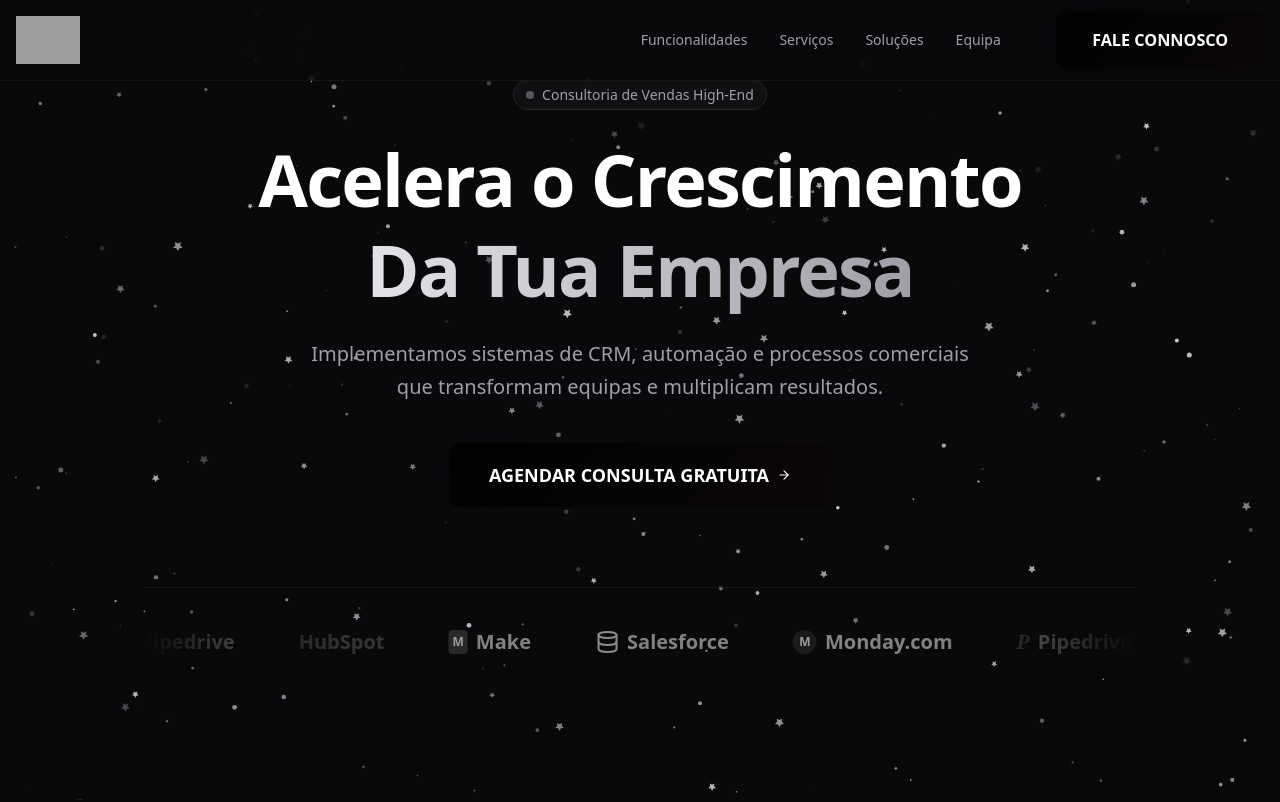
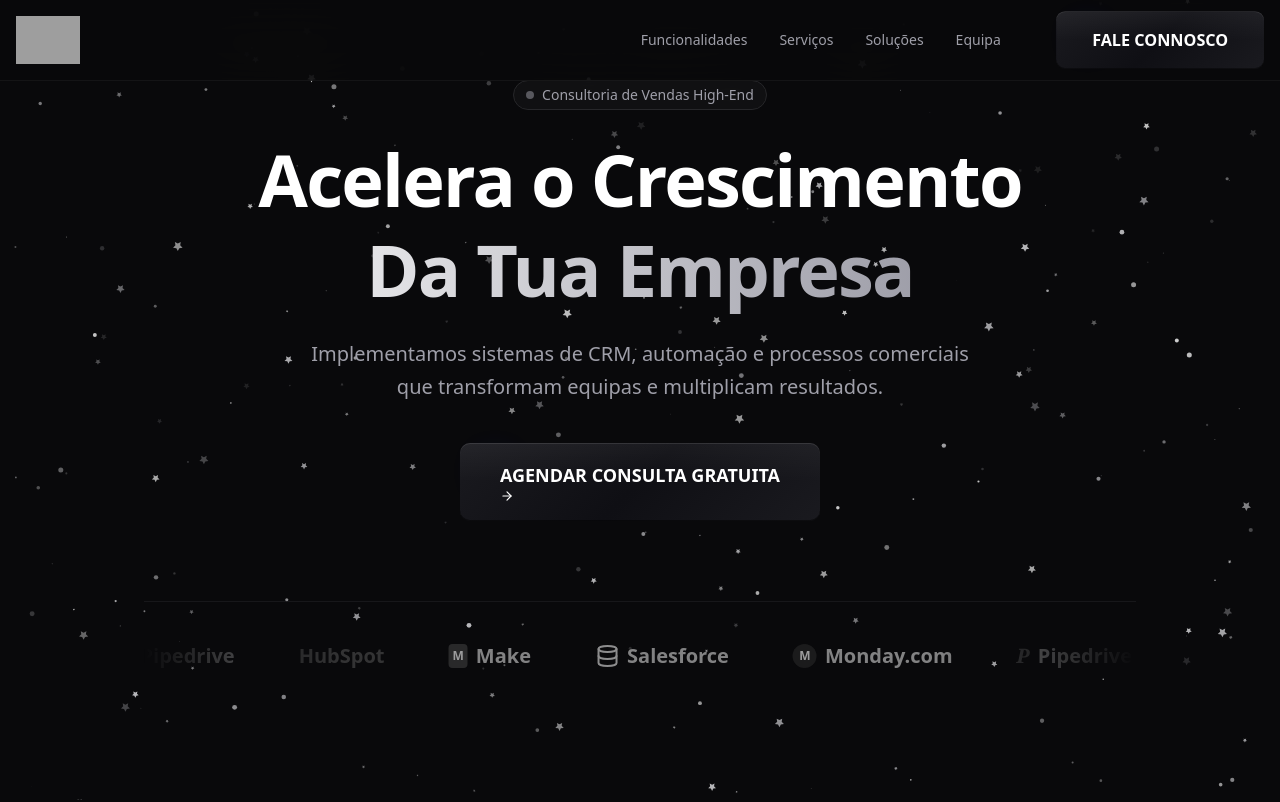
Before and after one commit to XavierOliveira/UnlockingTech-Sales-Consulting-LandingPage-, a React (Vite) app: page / in a window 1280 px wide. Shown: the top 802 px of the page. Built offline with nearby package versions, Linux system fonts and the light colour scheme; grey boxes are pictures that could not be loaded.

Commit message:
feat: Add metallic shine effect to button backgrounds for better contrast

```diff
--- a/App.tsx
+++ b/App.tsx
@@ -160,18 +160,22 @@ const MetallicButton = ({
 
       {/* Button Content */}
       <motion.span
-        className="relative z-[5] flex items-center justify-center gap-2 uppercase transition-all duration-300 text-white text-lg md:text-lg font-semibold rounded-[10px] px-10 py-[18px]"
+        className="relative z-[5] flex items-center justify-center gap-2 uppercase transition-all duration-300 text-white text-lg md:text-lg font-semibold rounded-[10px] px-10 py-[18px] overflow-hidden"
         style={{
-          background: 'linear-gradient(135deg, #010201 0%, #0a0509 100%)',
-          border: 'none'
+          background: 'linear-gradient(135deg, #1a1a1f 0%, #0f0f14 50%, #1a1a1f 100%)',
+          border: 'none',
+          boxShadow: 'inset 0 1px 0 rgba(255,255,255,0.1), inset 0 -1px 0 rgba(0,0,0,0.5)'
         }}
         whileHover={{
           scale: 1.02,
-          boxShadow: '0 0 20px rgba(2, 90, 248, 0.2)'
+          boxShadow: '0 0 20px rgba(2, 90, 248, 0.2), inset 0 1px 0 rgba(255,255,255,0.15), inset 0 -1px 0 rgba(0,0,0,0.5)'
         }}
         whileTap={{ scale: 0.98 }}
       >
-        {children}
+        {/* Metallic shine overlay */}
+        <span className="absolute inset-0 bg-gradient-to-b from-white/5 via-transparent to-transparent pointer-events-none"></span>
+
+        <span className="relative z-10">{children}</span>
       </motion.span>
     </div>
   );
```
